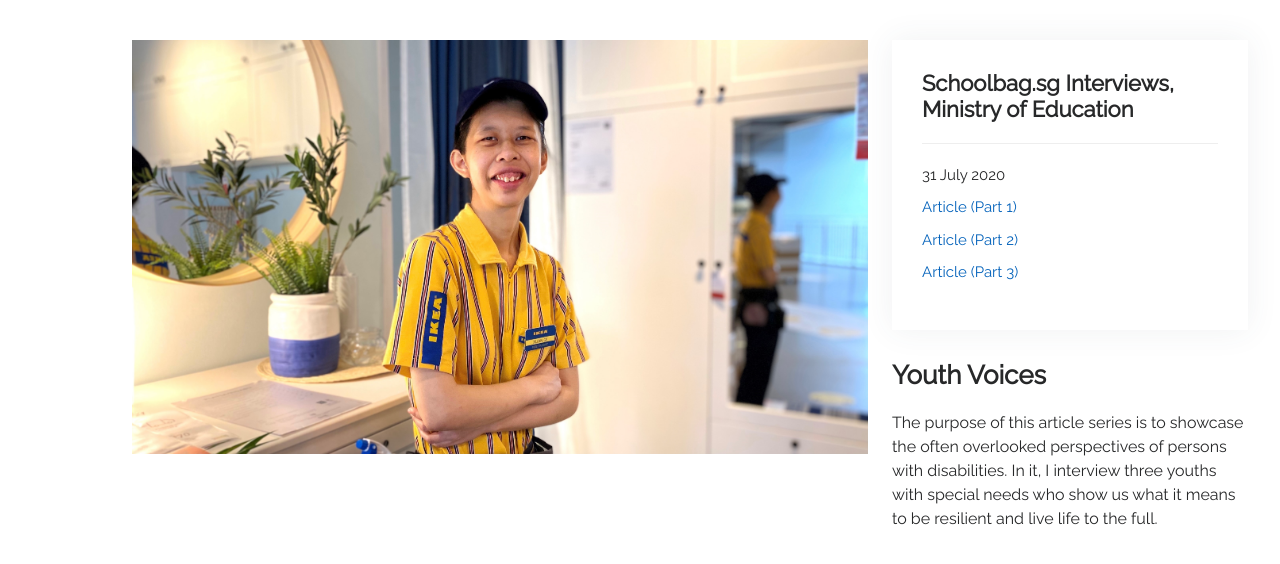
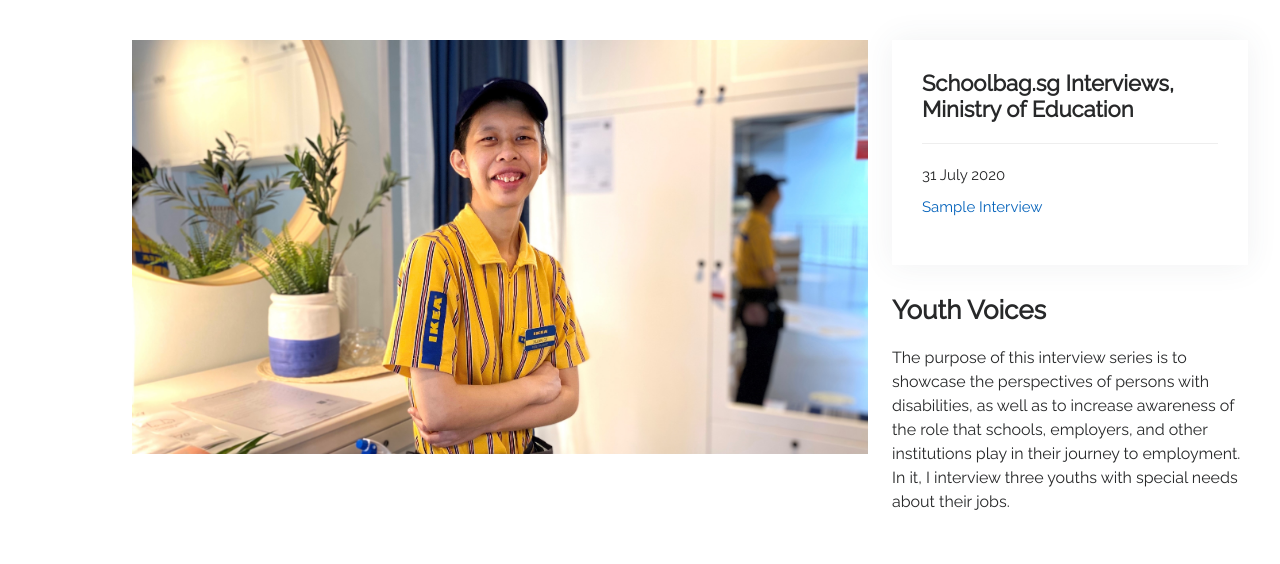
Before and after one commit to yvonne-chia/yvonne-chia.github.io, a plain HTML site: page writing-interview.html in a window 1280 px wide. Drawn offline with Linux system fonts and the light colour scheme.

Commit message:
Update writing-interview.html

```diff
--- a/writing-interview.html
+++ b/writing-interview.html
@@ -59,15 +59,13 @@
               <h3>Schoolbag.sg Interviews, Ministry of Education</h3>
               <ul>
                 <li>31 July 2020</li>
-                <li><a href="https://www.schoolbag.edu.sg/story/youth-voices-i-want-and-i-will-be-the-best-that-i-can-be" target="_blank">Article (Part 1)</a></li>
-                <li><a href="https://www.schoolbag.edu.sg/story/youth-voices-a-zest-for-life-and-learning" target="_blank">Article (Part 2)</a></li>
-                <li><a href="https://www.schoolbag.edu.sg/story/youth-voices-marching-to-his-own-beat" target="_blank">Article (Part 3)</a></li>
+                <li><a href="assets/MOE_Schoolbag_interview.pdf" target="_blank">Sample Interview</a></li>
               </ul>
             </div>
             <div class="portfolio-description">
               <h2>Youth Voices</h2>
               <p>
-                The purpose of this article series is to showcase the often overlooked perspectives of persons with disabilities. In it, I interview three youths with special needs who show us what it means to be resilient and live life to the full.
+                The purpose of this interview series is to showcase the perspectives of persons with disabilities, as well as to increase awareness of the role that schools, employers, and other institutions play in their journey to employment. In it, I interview three youths with special needs about their jobs.
               </p>
             </div>
           </div>
```
